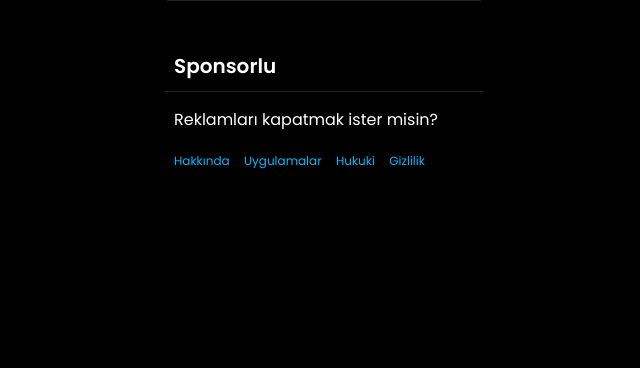
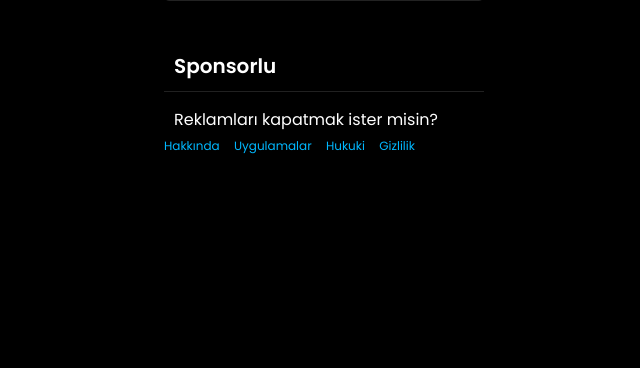
Before and after one commit to Harlexq/tumblr-clone, a PHP site: page / in a window 1280 px wide. Shown: the part 1108-1476 px from the top of the page, without its empty margins (640-1280 px from the left). Run offline with PHP 8.4, Linux system fonts and the light colour scheme.

Commit message:
tumblr-clone

```diff
--- a/assets/css/style.css
+++ b/assets/css/style.css
@@ -437,11 +437,14 @@ body {
     padding: 0 10px;
 }
 
-.browse .browse-inner .sponsor .tumblr-info {
+.browse .browse-inner .tumblr-info {
     margin: 15px 0 15px 0;
+    padding: 0 10px;
+    position: sticky;
+    bottom: 0;
 }
 
-.browse .browse-inner .sponsor .tumblr-info .tumblr-info-menu a {
+.browse .browse-inner .tumblr-info-menu a {
     color: var(--blue);
     font-size: 12px;
     margin: 0 10px 0 0;
--- a/index.php
+++ b/index.php
@@ -190,15 +190,13 @@
                         <h1 class="sponsor-title">Sponsorlu</h1>
                         <div class="sponsor">
                             <a href="#">Reklamları kapatmak ister misin?</a>
-                            <div class="tumblr-info">
-                                <footer class="tumblr-info-menu">
-                                    <a href="#">Hakkında</a>
-                                    <a href="#">Uygulamalar</a>
-                                    <a href="#">Hukuki</a>
-                                    <a href="#">Gizlilik</a>
-                                </footer>
-                            </div>
                         </div>
+                        <footer class="tumblr-info-menu">
+                            <a href="#">Hakkında</a>
+                            <a href="#">Uygulamalar</a>
+                            <a href="#">Hukuki</a>
+                            <a href="#">Gizlilik</a>
+                        </footer>
                     </div>
                 </aside>
             </div>
```
